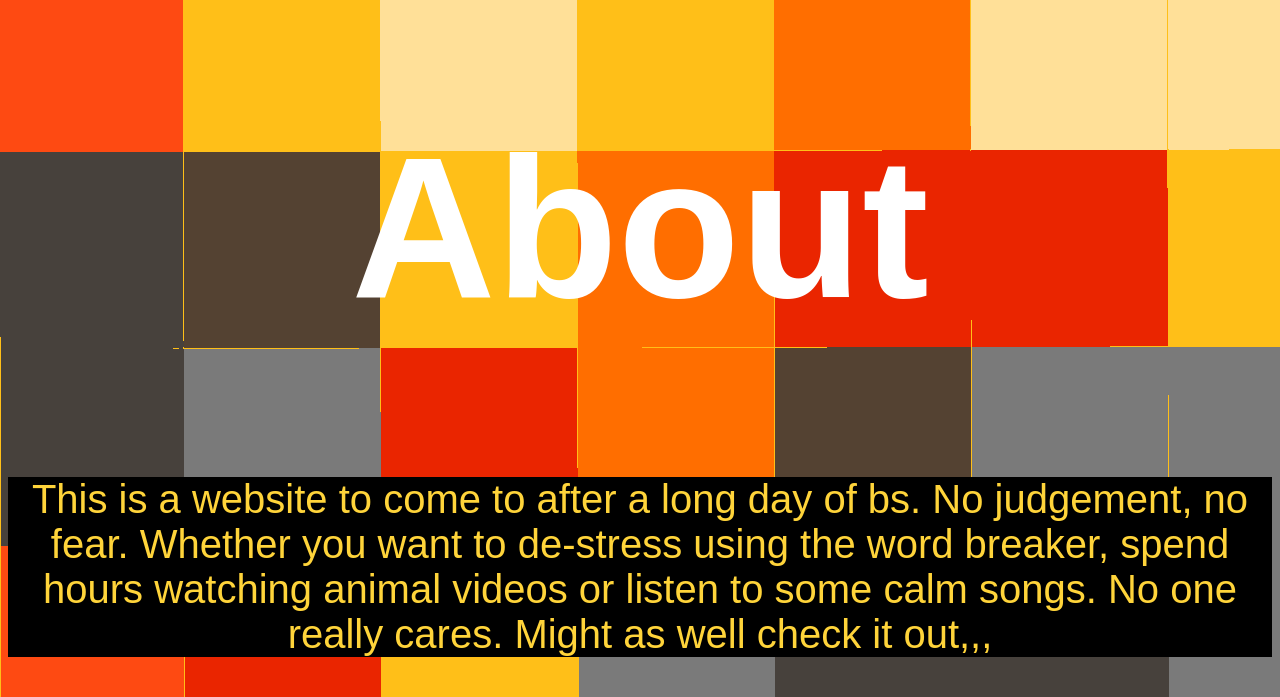
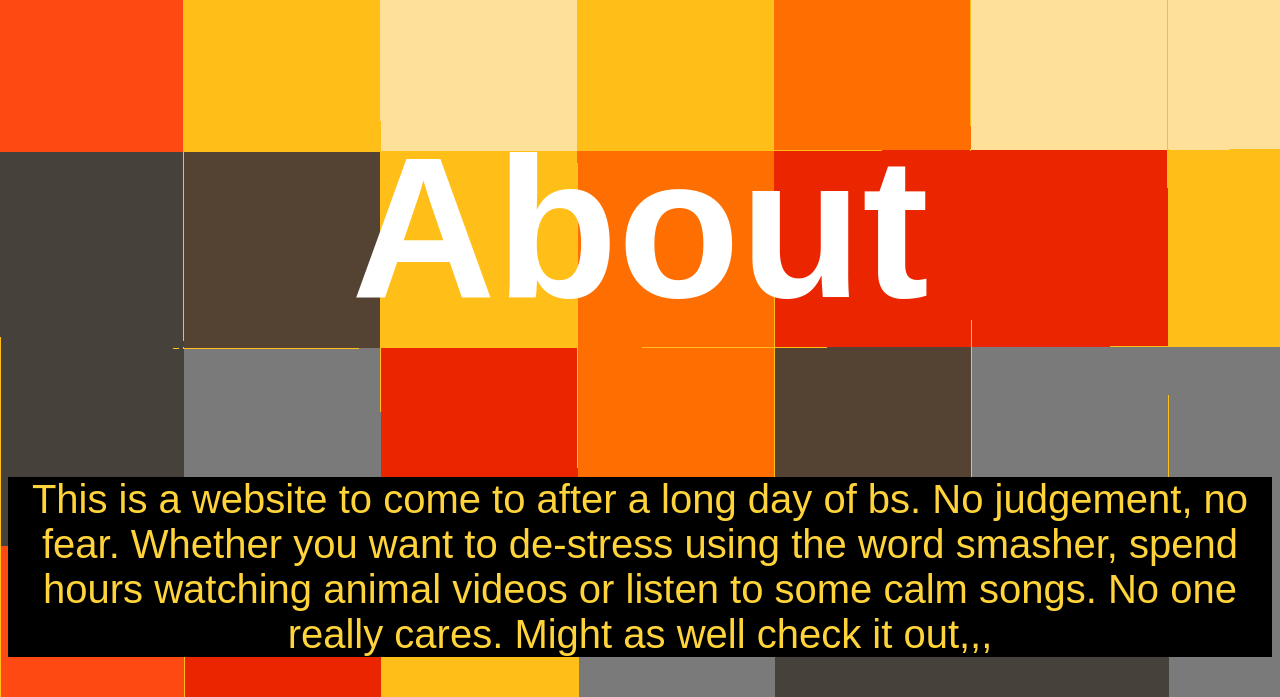
Before and after one commit to gaurc719/gaurc719.github.io, a plain HTML site: page index.html in a window 1280 px wide. Shown: the part 679-1376 px from the top of the page. Drawn offline with Linux system fonts and the light colour scheme; a web font is replaced by a local one.

Commit message:
Update index.html

```diff
--- a/index.html
+++ b/index.html
@@ -24,7 +24,7 @@
 <div>
 <h1 class="rage-font" >About</h1>
 <head><link rel="stylesheet" href="https://use.typekit.net/uuq7iqa.css"></head>
-<h3 class="about-text">This is a website to come to after a long day of bs. No judgement, no fear. Whether you want to de-stress using the word breaker, spend hours watching animal videos or listen to some calm songs. No one really cares. Might as well check it out,,,</h3>
+<h3 class="about-text">This is a website to come to after a long day of bs. No judgement, no fear. Whether you want to de-stress using the word smasher, spend hours watching animal videos or listen to some calm songs. No one really cares. Might as well check it out,,,</h3>
 </body>
 </div>
 </html>
```
